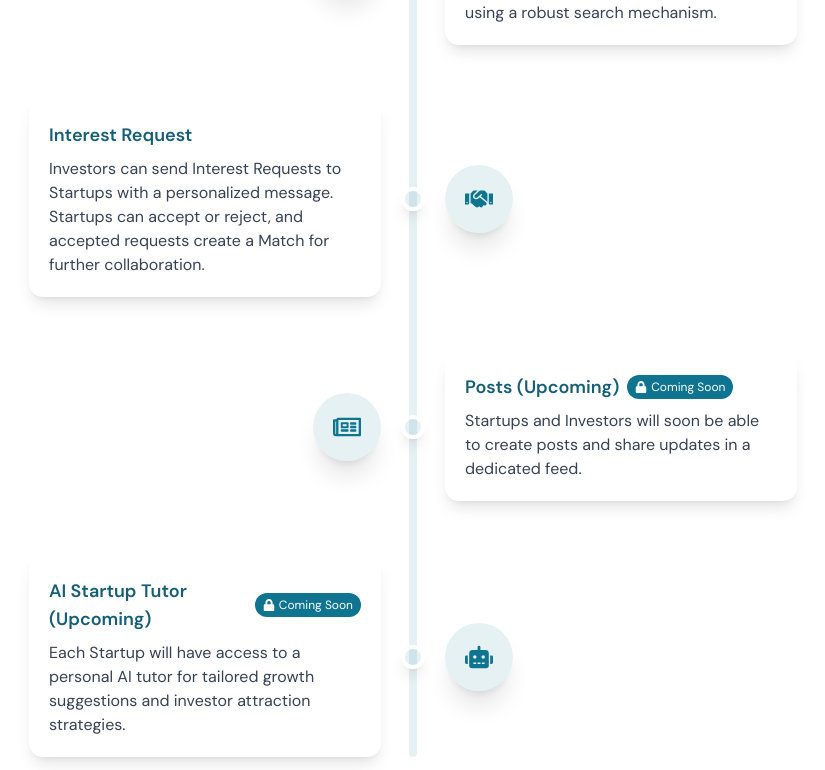
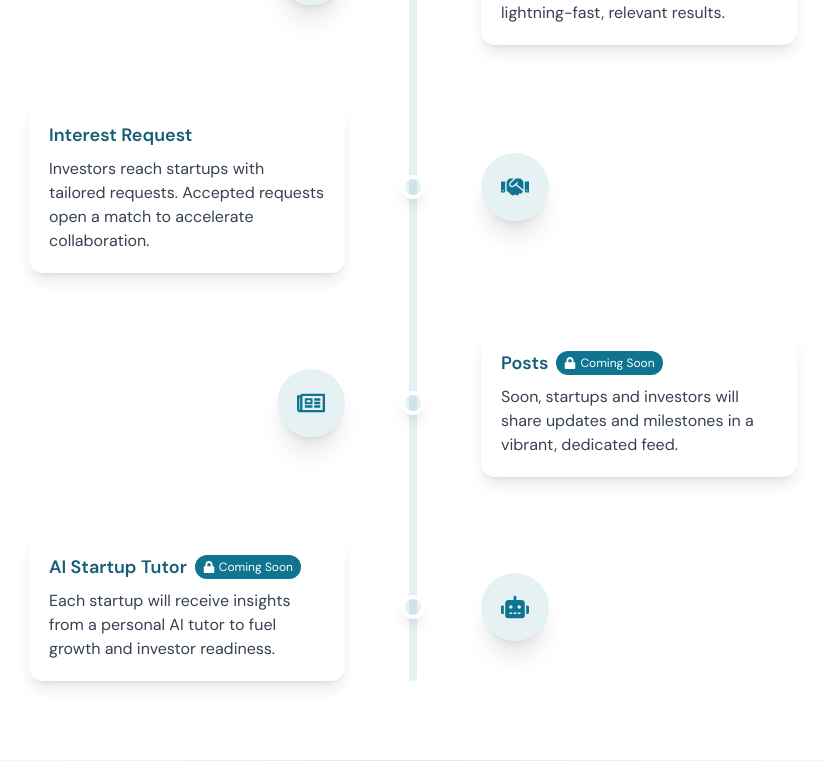
Before and after one commit to petrosTsatsis/FundMeetsFrontend, a Next.js app: page / in a window 1280 px wide. Shown: the part 2970-3740 px from the top of the page, without its empty margins (227-1052 px from the left). Built offline with nearby package versions, Linux system fonts and the light colour scheme.

Commit message:
Improve dashboard data fetching performance

```diff
--- a/components/ui/sections/features-section.tsx
+++ b/components/ui/sections/features-section.tsx
@@ -1,204 +1,242 @@
-'use client';
+"use client";
 
-import React, { useRef } from "react";
-import { FaUserEdit, FaHandshake, FaSearch, FaDoorOpen, FaRegNewspaper, FaRobot, FaLock } from "react-icons/fa";
-import { motion, useInView } from "framer-motion";
+import { useRef, type ReactNode } from "react";
+import { motion, useInView, type Variants } from "framer-motion";
+import {
+  FaDoorOpen,
+  FaHandshake,
+  FaLock,
+  FaRegNewspaper,
+  FaRobot,
+  FaSearch,
+  FaUserEdit,
+} from "react-icons/fa";
+import type { IconType } from "react-icons";
 
-const timelineColor = "bg-[var(--primary-700)]/10";
+import { cn } from "@/lib/utils";
 
-const featureIcons = [
-    <FaUserEdit className="w-7 h-7 text-[var(--primary-700)]" />,      // Customize Profile
-    <FaDoorOpen className="w-7 h-7 text-[var(--primary-700)]" />,      // Deal Room
-    <FaSearch className="w-7 h-7 text-[var(--primary-700)]" />,        // Search
-    <FaHandshake className="w-7 h-7 text-[var(--primary-700)]" />,     // Interest Request
-    <FaRegNewspaper className="w-7 h-7 text-[var(--primary-700)]" />,  // Posts (upcoming)
-    <FaRobot className="w-7 h-7 text-[var(--primary-700)]" />          // AI Startup Tutor (upcoming)
-];
+type Feature = {
+  title: string;
+  description: string;
+  Icon: IconType;
+  comingSoon?: boolean;
+};
 
-export const FeaturesSection = () => {
-    const ref = useRef(null);
-    const isInView = useInView(ref, { once: true, margin: "-100px" });
-
-    const features = [
+const FEATURES: Feature[] = [
   {
     title: "Customize Profile",
     description:
-                "Startups and Investors can edit their profiles, including details like name, stage, equity, valuation and more.",
-            icon: featureIcons[0],
-            isPremium: false,
+      "Startups and investors can tailor their profiles with rich details like name, stage, equity, and valuation.",
+    Icon: FaUserEdit,
   },
   {
     title: "Deal Room",
     description:
-                "A dedicated workspace for Investors and Startups to collaborate during deal closure.",
-            icon: featureIcons[1],
-            isPremium: false,
+      "A dedicated workspace where investors and startups collaborate seamlessly through the deal closing journey.",
+    Icon: FaDoorOpen,
   },
   {
     title: "Advanced Search",
     description:
-                "Find exactly what you need with powerful filters. Save profiles, optimize your queries, and enjoy fast, relevant results using a robust search mechanism.",
-            icon: featureIcons[2],
-            isPremium: false,
+      "Pinpoint the right opportunities with powerful filters, saved profiles, and lightning-fast, relevant results.",
+    Icon: FaSearch,
   },
   {
     title: "Interest Request",
     description:
-                "Investors can send Interest Requests to Startups with a personalized message. Startups can accept or reject, and accepted requests create a Match for further collaboration.",
-            icon: featureIcons[3],
-            isPremium: false,
+      "Investors reach startups with tailored requests. Accepted requests open a match to accelerate collaboration.",
+    Icon: FaHandshake,
   },
   {
-            title: "Posts (Upcoming)",
+    title: "Posts",
     description:
-                "Startups and Investors will soon be able to create posts and share updates in a dedicated feed.",
-            icon: featureIcons[4],
-            isPremium: true,
+      "Soon, startups and investors will share updates and milestones in a vibrant, dedicated feed.",
+    Icon: FaRegNewspaper,
+    comingSoon: true,
   },
   {
-            title: "AI Startup Tutor (Upcoming)",
+    title: "AI Startup Tutor",
     description:
-                "Each Startup will have access to a personal AI tutor for tailored growth suggestions and investor attraction strategies.",
-            icon: featureIcons[5],
-            isPremium: true,
+      "Each startup will receive insights from a personal AI tutor to fuel growth and investor readiness.",
+    Icon: FaRobot,
+    comingSoon: true,
   },
 ];
 
+const sectionVariants: Variants = {
+  hidden: { filter: "blur(10px)", opacity: 0 },
+  visible: { filter: "blur(0px)", opacity: 1 },
+};
+
+const headingVariants: Variants = {
+  hidden: { y: 20, opacity: 0 },
+  visible: { y: 0, opacity: 1 },
+};
+
+const featureVariants: Variants = {
+  hidden: { y: 40, opacity: 0, scale: 0.95 },
+  visible: { y: 0, opacity: 1, scale: 1 },
+};
+
+export const FeaturesSection = () => {
+  const sectionRef = useRef<HTMLDivElement | null>(null);
+  const isInView = useInView(sectionRef, { once: true, margin: "-100px" });
+
   return (
-        <section id="features" className="py-20 px-4 bg-white relative">
-            {/* Background accent */}
-            <div className="absolute inset-0 pointer-events-none">
-                <div className="absolute left-1/2 top-0 h-96 w-96 -translate-x-1/2 rounded-full bg-[var(--primary-700)]/10 opacity-20 blur-3xl"></div>
+    <section id="features" className="relative bg-white px-4 py-20">
+      <div className="pointer-events-none absolute inset-0">
+        <div className="absolute left-1/2 top-0 h-96 w-96 -translate-x-1/2 rounded-full bg-[var(--primary-700)]/10 opacity-20 blur-3xl" />
       </div>
+
       <motion.div
-                ref={ref}
-                initial={{ filter: "blur(10px)", opacity: 0 }}
-                animate={isInView ? { filter: "blur(0px)", opacity: 1 } : { filter: "blur(10px)", opacity: 0 }}
+        ref={sectionRef}
+        initial="hidden"
+        animate={isInView ? "visible" : "hidden"}
+        variants={sectionVariants}
         transition={{ duration: 1, ease: "easeOut" }}
-                className="max-w-3xl mx-auto relative z-10"
+        className="relative z-10 mx-auto max-w-3xl"
       >
-                <motion.div
-                    initial={{ y: 20, opacity: 0 }}
-                    animate={isInView ? { y: 0, opacity: 1 } : { y: 20, opacity: 0 }}
+        <motion.header
+          variants={headingVariants}
           transition={{ duration: 0.8, delay: 0.2 }}
-                    className="text-center mb-16"
+          className="mb-16 text-center"
         >
-                    <h2 className="text-4xl mb-4">
-                        <span className="bg-clip-text text-transparent bg-gradient-to-r from-[var(--primary-700)] to-[var(--primary-900)]">
+          <h2 className="mb-4 text-4xl">
+            <span className="bg-gradient-to-r from-[var(--primary-700)] to-[var(--primary-900)] bg-clip-text text-transparent">
               Platform Features
             </span>
           </h2>
-                    <p className="text-xl text-gray-700 max-w-2xl mx-auto">
-                        Everything you need to connect with the right opportunities
+          <p className="mx-auto max-w-2xl text-xl text-gray-700">
+            Everything you need to connect with the right opportunities.
           </p>
-                </motion.div>
+        </motion.header>
 
         <div className="relative flex flex-col gap-14">
-                    {/* Timeline vertical line with AboutSection color */}
-                    <div className={`absolute left-1/2 top-0 bottom-0 w-2 ${timelineColor} z-0 transform -translate-x-1/2 rounded-full`} />
-                    {features.map((feature, idx) => {
-                        const isRight = idx % 2 === 0;
-                        return (
-                            <motion.div
-                                key={feature.title}
-                                initial={{ y: 40, opacity: 0, scale: 0.95 }}
-                                animate={isInView ? { y: 0, opacity: 1, scale: 1 } : { y: 40, opacity: 0, scale: 0.95 }}
-                                transition={{ duration: 0.7, delay: 0.2 + (idx * 0.15) }}
-                                className={`relative flex items-center z-10 group`}
-                                tabIndex={0}
-                                aria-label={feature.title}
-                            >
-                                {/* Icon on one side, description on the other */}
-                                {isRight ? (
-                                    <>
-                                        {/* Icon left of timeline */}
-                                        <div className="flex-1 flex justify-end pr-8">
-                                            <div className="flex items-center justify-end h-full">
-                                                <motion.div
-                                                    whileHover={{ scale: 1.15, boxShadow: "0 0 24px #2563eb22" }}
-                                                    className="bg-[var(--primary-700)]/10 group-hover:bg-[var(--primary-700)]/20 transition-colors shadow-xl rounded-full p-5 flex items-center justify-center mx-auto duration-300"
-                                                >
-                                                    {feature.icon}
-                                                </motion.div>
-                                            </div>
-                                        </div>
-                                        {/* Timeline icon spacer */}
-                                        <div className="w-0 flex flex-col items-center justify-center relative">
-                                            {/* Animated dot */}
-                                            <motion.div
-                                                initial={{ scale: 0.7, opacity: 0.5 }}
-                                                animate={{ scale: 1, opacity: 1 }}
-                                                transition={{ duration: 0.5, delay: 0.3 + idx * 0.1 }}
-                                                className="w-6 h-6 rounded-full bg-[var(--primary-700)]/10 border-4 border-white shadow-lg z-10"
+          <div
+            className="absolute left-1/2 top-0 bottom-0 w-2 -translate-x-1/2 rounded-full bg-[var(--primary-700)]/10"
+            aria-hidden
           />
-                                        </div>
-                                        {/* Description right of timeline */}
-                                        <div className="flex-1 flex justify-start pl-8">
-                                            <motion.div
-                                                whileHover={{ scale: 1.03, boxShadow: "0 4px 32px #2563eb11" }}
-                                                className="max-w-md bg-white transition-all duration-300 rounded-xl p-5 shadow-lg text-left"
-                                            >
-                                                <div className="flex items-center gap-2">
-                                                    <h3 className="text-lg font-semibold text-[var(--primary-800)]">{feature.title}</h3>
-                                                    {feature.isPremium && (
-                                                        <span className="flex items-center gap-1 bg-[var(--primary-700)] text-white text-xs px-2 py-1 rounded-full">
-                                                            <FaLock className="w-3 h-3" />
-                                                            Coming Soon
-                                                        </span>
-                                                    )}
-                                                </div>
-                                                <p className="text-gray-700 mt-2">{feature.description}</p>
-                                            </motion.div>
-                                        </div>
-                                    </>
-                                ) : (
-                                    <>
-                                        {/* Description left of timeline */}
-                                        <div className="flex-1 flex justify-end pr-8">
-                                            <motion.div
-                                                whileHover={{ scale: 1.03, boxShadow: "0 4px 32px #2563eb11" }}
-                                                className="max-w-md bg-white transition-all duration-300 rounded-xl p-5 shadow-lg text-left"
-                                            >
-                                                <div className="flex items-center gap-2">
-                                                    <h3 className="text-lg font-semibold text-[var(--primary-800)]">{feature.title}</h3>
-                                                    {feature.isPremium && (
-                                                        <span className="flex items-center gap-1 bg-[var(--primary-700)] text-white text-xs px-2 py-1 rounded-full whitespace-nowrap">
-                                                            <FaLock className="w-3 h-3" />
-                                                            Coming Soon
-                                                        </span>
-                                                    )}
-                                                </div>
-                                                <p className="text-gray-700 mt-2">{feature.description}</p>
-                                            </motion.div>
-                                        </div>
-                                        {/* Timeline icon spacer */}
-                                        <div className="w-0 flex flex-col items-center justify-center relative">
-                                            {/* Animated dot */}
-                                            <motion.div
-                                                initial={{ scale: 0.7, opacity: 0.5 }}
-                                                animate={{ scale: 1, opacity: 1 }}
-                                                transition={{ duration: 0.5, delay: 0.3 + idx * 0.1 }}
-                                                className="w-6 h-6 rounded-full bg-[var(--primary-700)]/10 border-4 border-white shadow-lg z-10"
-                                            />
-                                        </div>
-                                        {/* Icon right of timeline */}
-                                        <div className="flex-1 flex justify-start pl-8">
-                                            <div className="flex items-center justify-start h-full">
-                                                <motion.div
-                                                    whileHover={{ scale: 1.15, boxShadow: "0 0 24px #2563eb22" }}
-                                                    className="bg-[var(--primary-700)]/10 group-hover:bg-[var(--primary-700)]/20 transition-colors shadow-xl rounded-full p-5 flex items-center justify-center mx-auto duration-300"
-                                                >
-                                                    {feature.icon}
-                                                </motion.div>
-                                            </div>
-                                        </div>
-                                    </>
-                                )}
-                            </motion.div>
-                        );
-                    })}
+          {FEATURES.map((feature, index) => (
+            <FeatureRow key={feature.title} feature={feature} index={index} isInView={isInView} />
+          ))}
         </div>
       </motion.div>
     </section>
   );
 };
+
+type FeatureRowProps = {
+  feature: Feature;
+  index: number;
+  isInView: boolean;
+};
+
+const FeatureRow = ({ feature, index, isInView }: FeatureRowProps) => {
+  const isIconLeft = index % 2 === 0;
+  const baseDelay = 0.2 + index * 0.15;
+
+  return (
+    <motion.article
+      role="article"
+      tabIndex={0}
+      aria-label={feature.title}
+      initial="hidden"
+      animate={isInView ? "visible" : "hidden"}
+      variants={featureVariants}
+      transition={{ duration: 0.7, delay: baseDelay }}
+      className="group relative flex items-center gap-6"
+    >
+      {isIconLeft ? (
+        <>
+          <FeatureSide alignment="end" aria-hidden>
+            <FeatureIcon feature={feature} />
+          </FeatureSide>
+          <TimelineDot index={index} />
+          <FeatureSide alignment="start">
+            <FeatureCard feature={feature} />
+          </FeatureSide>
+        </>
+      ) : (
+        <>
+          <FeatureSide alignment="end">
+            <FeatureCard feature={feature} />
+          </FeatureSide>
+          <TimelineDot index={index} />
+          <FeatureSide alignment="start" aria-hidden>
+            <FeatureIcon feature={feature} />
+          </FeatureSide>
+        </>
+      )}
+    </motion.article>
+  );
+};
+
+type FeatureSideProps = {
+  children: ReactNode;
+  alignment: "start" | "end";
+  "aria-hidden"?: boolean;
+};
+
+const FeatureSide = ({ children, alignment, ...props }: FeatureSideProps) => (
+  <div
+    className={cn(
+      "flex flex-1",
+      alignment === "start" ? "justify-start pl-8" : "justify-end pr-8"
+    )}
+    {...props}
+  >
+    <div className="flex h-full items-center justify-center">{children}</div>
+  </div>
+);
+
+type FeatureIconProps = {
+  feature: Feature;
+};
+
+const FeatureIcon = ({ feature }: FeatureIconProps) => (
+  <motion.div
+    aria-hidden
+    whileHover={{ scale: 1.15, boxShadow: "0 0 24px #2563eb22" }}
+    className="mx-auto flex items-center justify-center rounded-full bg-[var(--primary-700)]/10 p-5 shadow-xl transition-colors duration-300 group-hover:bg-[var(--primary-700)]/20"
+  >
+    <feature.Icon className="h-7 w-7 text-[var(--primary-700)]" />
+  </motion.div>
+);
+
+type FeatureCardProps = {
+  feature: Feature;
+};
+
+const FeatureCard = ({ feature }: FeatureCardProps) => (
+  <motion.div
+    whileHover={{ scale: 1.03, boxShadow: "0 4px 32px #2563eb11" }}
+    className="max-w-md rounded-xl bg-white p-5 text-left shadow-lg transition-all duration-300"
+  >
+    <div className="flex items-center gap-2">
+      <h3 className="text-lg font-semibold text-[var(--primary-800)]">{feature.title}</h3>
+      {feature.comingSoon && (
+        <span className="flex items-center gap-1 whitespace-nowrap rounded-full bg-[var(--primary-700)] px-2 py-1 text-xs text-white">
+          <FaLock className="h-3 w-3" />
+          Coming Soon
+        </span>
+      )}
+    </div>
+    <p className="mt-2 text-gray-700">{feature.description}</p>
+  </motion.div>
+);
+
+type TimelineDotProps = {
+  index: number;
+};
+
+const TimelineDot = ({ index }: TimelineDotProps) => (
+  <div className="relative flex h-full flex-col items-center justify-center">
+    <motion.span
+      initial={{ scale: 0.7, opacity: 0.5 }}
+      animate={{ scale: 1, opacity: 1 }}
+      transition={{ duration: 0.5, delay: 0.3 + index * 0.1 }}
+      className="z-10 h-6 w-6 rounded-full border-4 border-white bg-[var(--primary-700)]/10 shadow-lg"
+      aria-hidden
+    />
+  </div>
+);
```
Also changed, not shown: app/(authenticated)/dashboard/dashboard-content.tsx (+80 -74 lines), app/(authenticated)/dashboard/page.tsx (+87 -72 lines), lib/UserProfileContext.tsx (+10 -1 lines), lib/api.ts (+1 -7 lines). Lines whose indentation alone changed are shown as unchanged.
